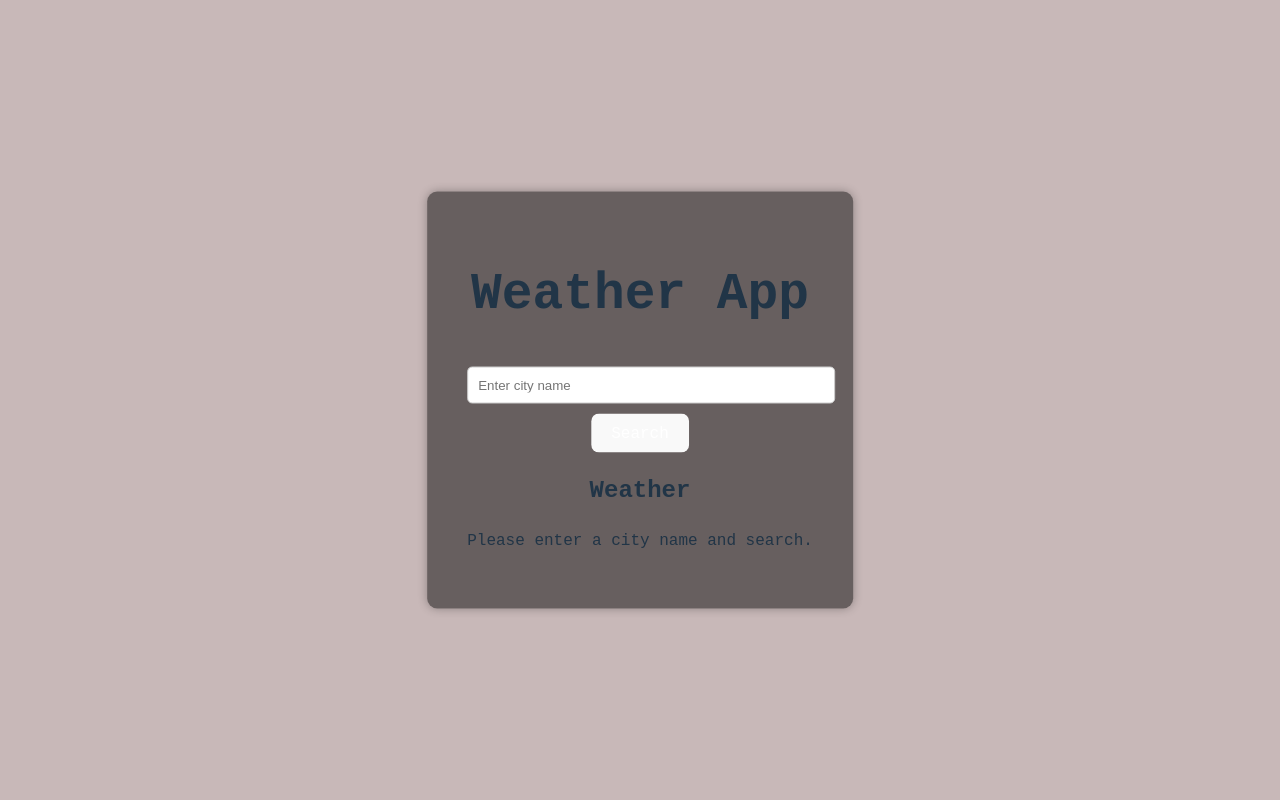
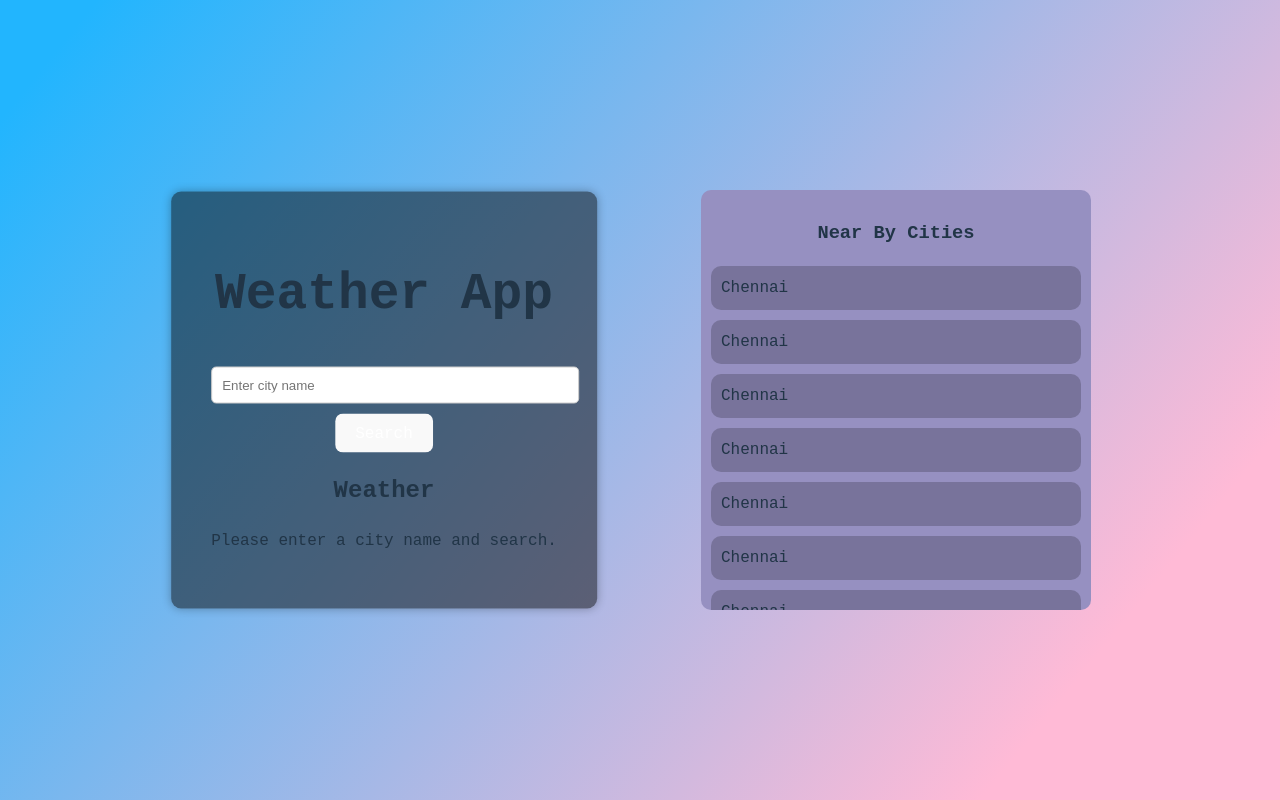
Before and after one commit to Pra-kas/Weather_Forcasting, a React (Vite) app in the folder weather-forecast/: page / in a window 1280 px wide. Built offline with nearby package versions, Linux system fonts and the light colour scheme.

Commit message:
CITIES ADDED

```diff
--- a/weather-forecast/src/App.css
+++ b/weather-forecast/src/App.css
@@ -1,13 +1,13 @@
 body {
 font-family: 'Courier New', Courier, monospace;
-background-color: rgb(200, 184, 184);
+background: linear-gradient(129deg, rgb(34, 181, 254) 5.02%, rgb(255, 186, 214) 84.47%);
 }
 
 .Container {
   max-width: 400px;
   position: absolute;
   top: 50%;
-  left: 50%;
+  left: 30%;
   transform: translate(-50%, -50%);
   text-align: center;
   padding: 40px;
@@ -15,6 +15,22 @@ background-color: rgb(200, 184, 184);
   border-radius: 10px;
   box-shadow: 0 0 10px rgba(0, 0, 0, 0.3);
 }
+
+.Container2 {
+  max-width: 400px;
+  position: absolute;
+  top: 50%;
+  left: 70%;
+  transform: translate(-50%, -50%);
+  text-align: center;
+  padding: 10px;
+  background-color: rgba(9, 8, 8, 0.5);
+  border-radius: 10px;
+  background-color: rgb(150, 144, 193);
+  overflow-y: scroll;
+  height: 400px;
+}
+
 
 h1 {
 font-size: 25px;
@@ -40,3 +56,12 @@ cursor: pointer;
 .weather-info {
 margin-top: 20px;
 }
+
+.main-details-container {
+  display: flex;
+  background-color: rgba(0, 0, 0, 0.2);
+  border-radius: 10px;
+  min-width: 350px;
+  padding: 10px;
+  margin-bottom: 10px;
+}
--- a/weather-forecast/src/App.jsx
+++ b/weather-forecast/src/App.jsx
@@ -47,6 +47,24 @@ function App() {
           )}
         </div>
       </div>
+      <div className="Container2">
+        <h3>Near By Cities</h3>
+        <div class="main-details-container" >Chennai</div>
+        <div class="main-details-container" >Chennai</div>
+        <div class="main-details-container" >Chennai</div>
+        <div class="main-details-container" >Chennai</div>
+        <div class="main-details-container" >Chennai</div>
+        <div class="main-details-container" >Chennai</div>
+        <div class="main-details-container" >Chennai</div>
+        <div class="main-details-container" >Chennai</div>
+        <div class="main-details-container" >Chennai</div>
+        <div class="main-details-container" >Chennai</div>
+        <div class="main-details-container" >Chennai</div>
+        <div class="main-details-container" >Chennai</div>
+        <div class="main-details-container" >Chennai</div>
+        <div class="main-details-container" >Chennai</div>
+        <div class="main-details-container" >Chennai</div>
+      </div>
     </>
   );
 
```
